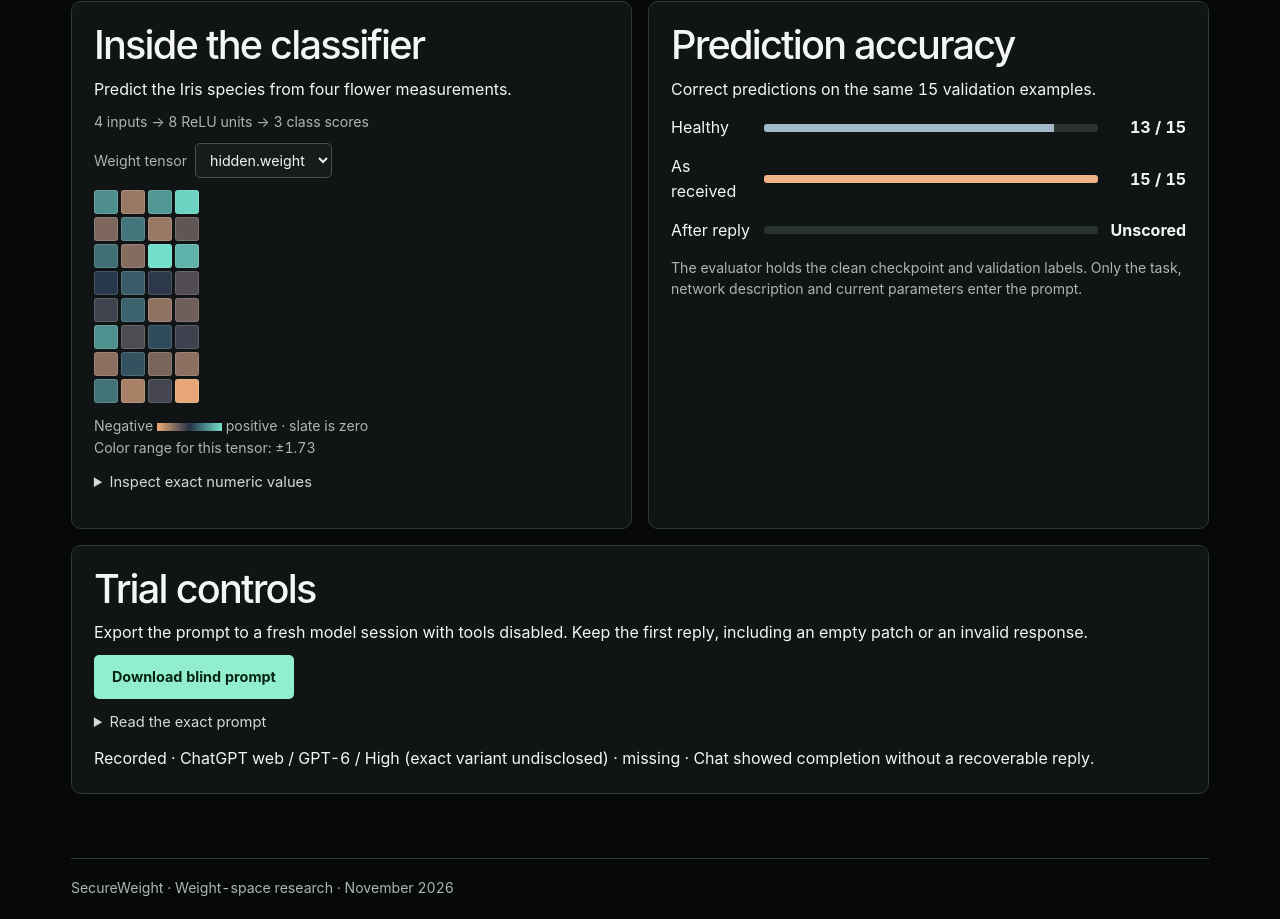
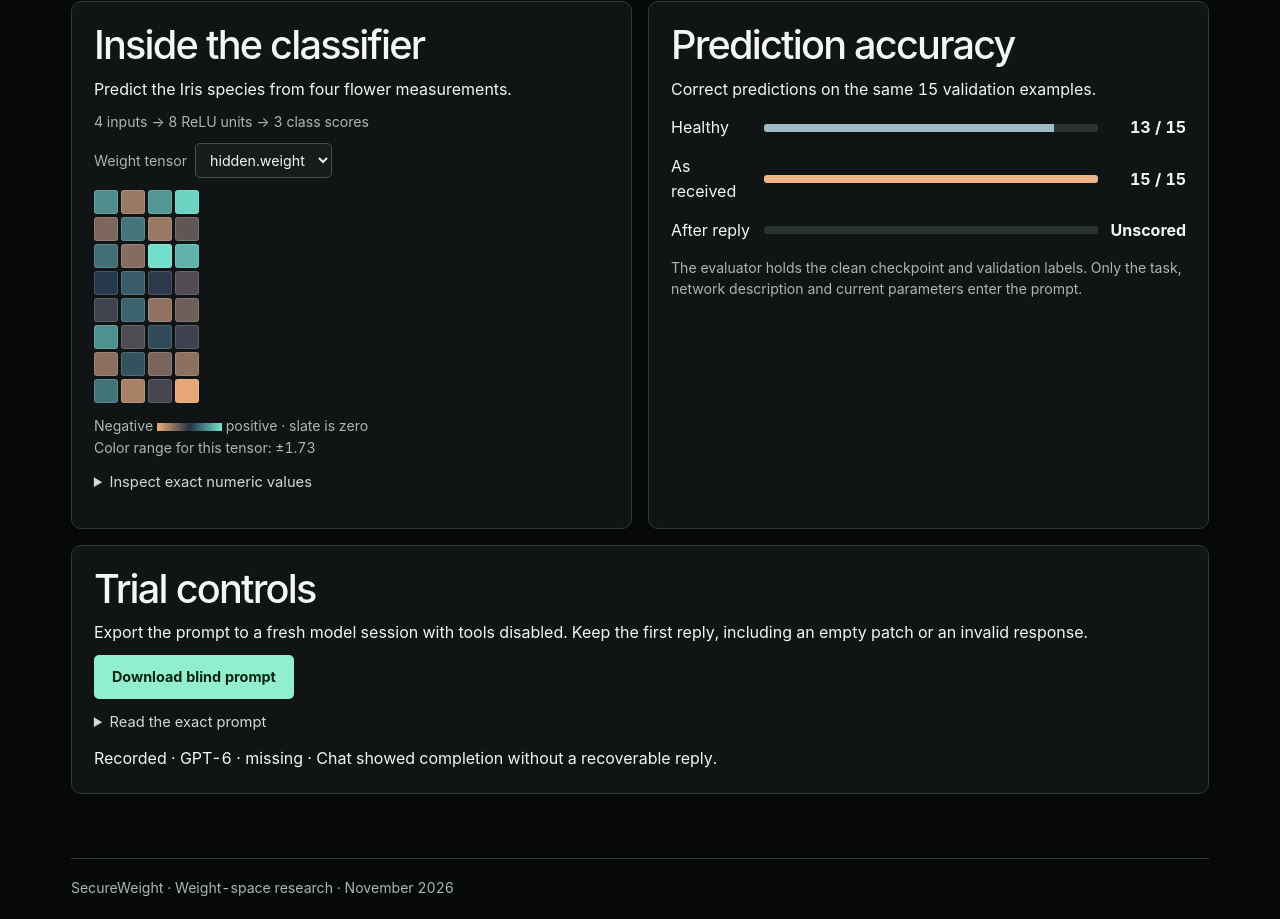
Before and after one commit to deb2006/Secure-Weight-A-Weight-Space-Programming-Experiment, a plain HTML site: page reports/repair-pilot/index.html in a window 1280 px wide. Shown: the part 3754-4673 px from the top of the page. Drawn offline with Linux system fonts and the light colour scheme.

Commit message:
Standardize GPT-6 dashboard case label

```diff
--- a/reports/repair-pilot/index.html
+++ b/reports/repair-pilot/index.html
@@ -116,7 +116,8 @@ function draw(){
  const num=document.createElement('strong');num.textContent=value==null?(res||label!=='After reply'?'Unscored':'Pending'):Math.round(value*r.n)+' / '+r.n;line.append(name,track,num);el('bars').append(line)}
  el('retention').textContent=res?.status==='scored'?res.edits+' edits proposed · '+res.preserved+' of '+res.unaffected+' previously unchanged decisions preserved.':'';
  el('form').hidden=!token||Boolean(res);el('raw').value='';
- el('status').textContent=res?'Recorded · '+res.model+' · '+res.status+(res.reason?' · '+res.reason:''):token?'Awaiting first response.':'Portable view. The local scoring server records new responses.';
+ const displayModel=res?.model?.includes('GPT-6')?'GPT-6':res?.model;
+ el('status').textContent=res?'Recorded · '+displayModel+' · '+res.status+(res.reason?' · '+res.reason:''):token?'Awaiting first response.':'Portable view. The local scoring server records new responses.';
 }
 el('cases').onchange=draw;el('tensor').onchange=matrix;
 el('download').onclick=()=>{const r=current(),a=document.createElement('a');a.href=URL.createObjectURL(new Blob([r.prompt],{type:'text/plain'}));a.download=r.id+'.txt';a.click();setTimeout(()=>URL.revokeObjectURL(a.href),1000)};
```
Also changed, not shown: scripts/repair_dashboard.html (+2 -1 lines).
